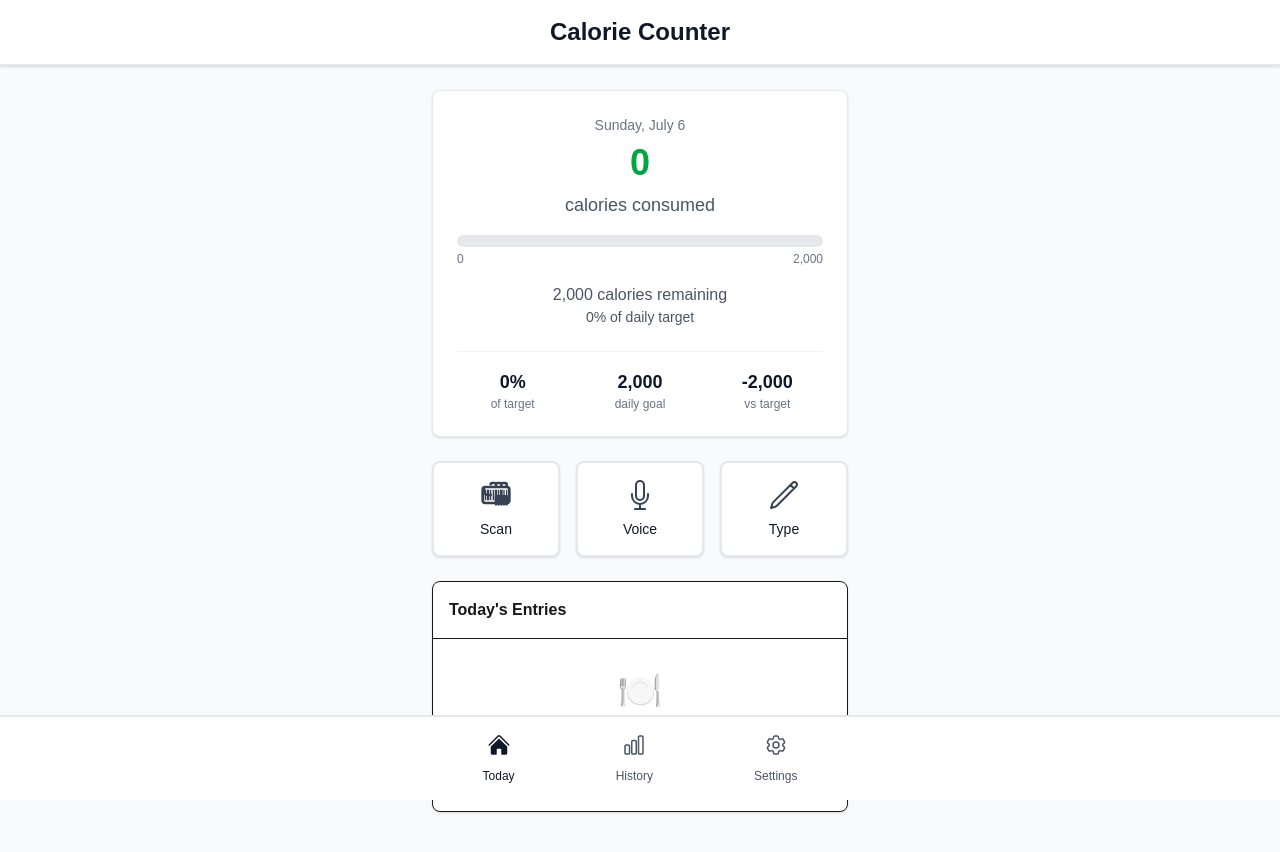
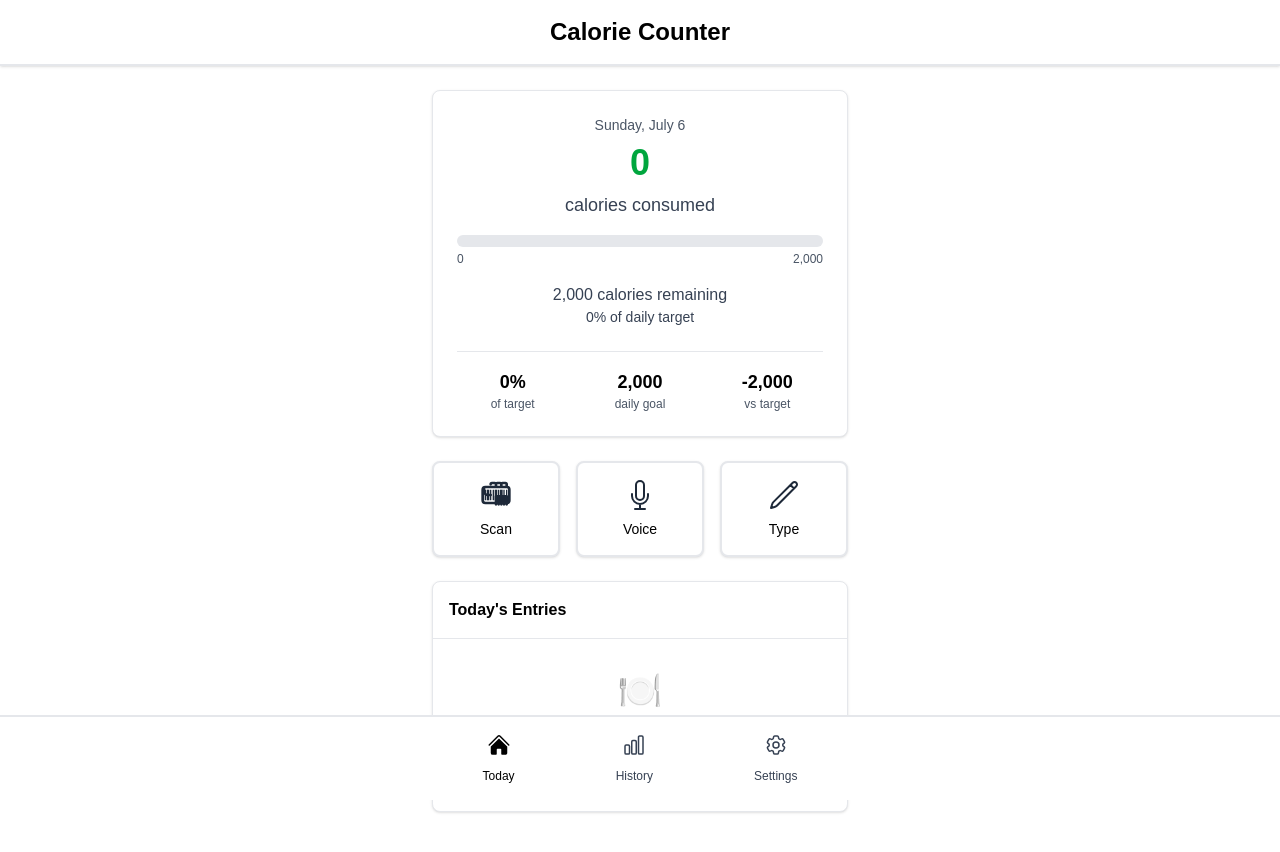
Before and after one commit to TheMarco/caloriecounter, a Next.js app: page / in a window 1280 px wide. Shown: the top 852 px of the page. Built offline with nearby package versions, Linux system fonts and the light colour scheme.

Commit message:
lots of updates

```diff
--- a/src/app/globals.css
+++ b/src/app/globals.css
@@ -2,25 +2,77 @@
 
 :root {
   --background: #ffffff;
-  --foreground: #171717;
+  --foreground: #000000;
+  --card-background: #ffffff;
+  --card-foreground: #000000;
+  --border: #e5e7eb;
+  --input: #ffffff;
+  --primary: #3b82f6;
+  --primary-foreground: #ffffff;
+  --secondary: #f3f4f6;
+  --secondary-foreground: #374151;
+  --muted: #f9fafb;
+  --muted-foreground: #6b7280;
+  --accent: #f3f4f6;
+  --accent-foreground: #374151;
+  --destructive: #ef4444;
+  --destructive-foreground: #ffffff;
 }
 
 :root.dark {
-  --background: #0a0a0a;
-  --foreground: #ededed;
+  --background: #000000;
+  --foreground: #ffffff;
+  --card-background: #111111;
+  --card-foreground: #ffffff;
+  --border: #333333;
+  --input: #111111;
+  --primary: #3b82f6;
+  --primary-foreground: #ffffff;
+  --secondary: #1a1a1a;
+  --secondary-foreground: #e5e5e5;
+  --muted: #1a1a1a;
+  --muted-foreground: #a3a3a3;
+  --accent: #1a1a1a;
+  --accent-foreground: #e5e5e5;
+  --destructive: #ef4444;
+  --destructive-foreground: #ffffff;
 }
 
 @theme inline {
   --color-background: var(--background);
   --color-foreground: var(--foreground);
+  --color-card: var(--card-background);
+  --color-card-foreground: var(--card-foreground);
+  --color-border: var(--border);
+  --color-input: var(--input);
+  --color-primary: var(--primary);
+  --color-primary-foreground: var(--primary-foreground);
+  --color-secondary: var(--secondary);
+  --color-secondary-foreground: var(--secondary-foreground);
+  --color-muted: var(--muted);
+  --color-muted-foreground: var(--muted-foreground);
+  --color-accent: var(--accent);
+  --color-accent-foreground: var(--accent-foreground);
+  --color-destructive: var(--destructive);
+  --color-destructive-foreground: var(--destructive-foreground);
   --font-sans: var(--font-geist-sans);
   --font-mono: var(--font-geist-mono);
 }
 
 @media (prefers-color-scheme: dark) {
   :root:not(.dark):not(.light) {
-    --background: #0a0a0a;
-    --foreground: #ededed;
+    --background: #000000;
+    --foreground: #ffffff;
+    --card-background: #111111;
+    --card-foreground: #ffffff;
+    --border: #333333;
+    --input: #111111;
+    --secondary: #1a1a1a;
+    --secondary-foreground: #e5e5e5;
+    --muted: #1a1a1a;
+    --muted-foreground: #a3a3a3;
+    --accent: #1a1a1a;
+    --accent-foreground: #e5e5e5;
   }
 }
 
@@ -29,4 +81,5 @@ body {
   color: var(--foreground);
   font-family: Arial, Helvetica, sans-serif;
   transition: background-color 0.2s ease, color 0.2s ease;
+  min-height: 100vh;
 }
--- a/src/app/page.tsx
+++ b/src/app/page.tsx
@@ -105,11 +105,11 @@ export default function Home() {
   }
 
   return (
-    <div className="min-h-screen bg-gray-50 dark:bg-gray-900">
+    <div className="min-h-screen bg-white dark:bg-black">
       {/* Header */}
-      <header className="bg-white dark:bg-gray-800 shadow-sm border-b-2 border-gray-200 dark:border-gray-700">
+      <header className="bg-white dark:bg-black shadow-sm border-b-2 border-gray-200 dark:border-gray-600">
         <div className="max-w-md mx-auto px-4 py-4">
-          <h1 className="text-2xl font-bold text-center text-gray-900 dark:text-white">Calorie Counter</h1>
+          <h1 className="text-2xl font-bold text-center text-black dark:text-white">Calorie Counter</h1>
         </div>
       </header>
 
@@ -139,24 +139,24 @@ export default function Home() {
       </main>
 
       {/* Bottom Navigation */}
-      <nav className="fixed bottom-0 left-0 right-0 bg-white dark:bg-gray-800 border-t-2 border-gray-200 dark:border-gray-700">
+      <nav className="fixed bottom-0 left-0 right-0 bg-white dark:bg-black border-t-2 border-gray-200 dark:border-gray-600">
         <div className="max-w-md mx-auto px-4">
           <div className="flex justify-around py-2">
-            <button className="flex flex-col items-center py-2 px-4 text-gray-900 dark:text-white">
+            <button className="flex flex-col items-center py-2 px-4 text-black dark:text-white">
               <div className="mb-1">
-                <HomeIconComponent size="lg" solid className="text-gray-900 dark:text-white" />
+                <HomeIconComponent size="lg" solid className="text-black dark:text-white" />
               </div>
               <div className="text-xs font-medium">Today</div>
             </button>
-            <a href="/history" className="flex flex-col items-center py-2 px-4 text-gray-600 hover:text-gray-900 dark:text-gray-400 dark:hover:text-white">
+            <a href="/history" className="flex flex-col items-center py-2 px-4 text-gray-700 hover:text-black dark:text-gray-300 dark:hover:text-white">
               <div className="mb-1">
-                <ChartIconComponent size="lg" className="text-gray-600 hover:text-gray-900 dark:text-gray-400 dark:hover:text-white" />
+                <ChartIconComponent size="lg" className="text-gray-700 hover:text-black dark:text-gray-300 dark:hover:text-white" />
               </div>
               <div className="text-xs font-medium">History</div>
             </a>
-            <a href="/settings" className="flex flex-col items-center py-2 px-4 text-gray-600 hover:text-gray-900 dark:text-gray-400 dark:hover:text-white">
+            <a href="/settings" className="flex flex-col items-center py-2 px-4 text-gray-700 hover:text-black dark:text-gray-300 dark:hover:text-white">
               <div className="mb-1">
-                <SettingsIconComponent size="lg" className="text-gray-600 hover:text-gray-900 dark:text-gray-400 dark:hover:text-white" />
+                <SettingsIconComponent size="lg" className="text-gray-700 hover:text-black dark:text-gray-300 dark:hover:text-white" />
               </div>
               <div className="text-xs font-medium">Settings</div>
             </a>
--- a/src/components/AddFab.tsx
+++ b/src/components/AddFab.tsx
@@ -8,32 +8,32 @@ export function AddFab({ onScan, onVoice, onText }: AddFabProps) {
     <div className="grid grid-cols-3 gap-4 mb-6">
       <button
         onClick={onScan}
-        className="bg-white dark:bg-gray-800 rounded-lg shadow-sm border-2 border-gray-200 dark:border-gray-600 p-4 text-center hover:bg-gray-50 dark:hover:bg-gray-700 hover:border-gray-300 dark:hover:border-gray-500 transition-colors active:bg-gray-100 dark:active:bg-gray-600"
+        className="bg-white dark:bg-gray-900 rounded-lg shadow-sm border-2 border-gray-200 dark:border-gray-600 p-4 text-center hover:bg-gray-50 dark:hover:bg-gray-800 hover:border-gray-300 dark:hover:border-gray-500 transition-colors active:bg-gray-100 dark:active:bg-gray-700"
       >
         <div className="mb-2 flex justify-center">
-          <BarcodeIconComponent size="xl" className="text-gray-700 dark:text-gray-300" />
+          <BarcodeIconComponent size="xl" className="text-gray-800 dark:text-gray-200" />
         </div>
-        <div className="text-sm font-medium text-gray-900 dark:text-white">Scan</div>
+        <div className="text-sm font-medium text-black dark:text-white">Scan</div>
       </button>
 
       <button
         onClick={onVoice}
-        className="bg-white dark:bg-gray-800 rounded-lg shadow-sm border-2 border-gray-200 dark:border-gray-600 p-4 text-center hover:bg-gray-50 dark:hover:bg-gray-700 hover:border-gray-300 dark:hover:border-gray-500 transition-colors active:bg-gray-100 dark:active:bg-gray-600"
+        className="bg-white dark:bg-gray-900 rounded-lg shadow-sm border-2 border-gray-200 dark:border-gray-600 p-4 text-center hover:bg-gray-50 dark:hover:bg-gray-800 hover:border-gray-300 dark:hover:border-gray-500 transition-colors active:bg-gray-100 dark:active:bg-gray-700"
       >
         <div className="mb-2 flex justify-center">
-          <MicrophoneIconComponent size="xl" className="text-gray-700 dark:text-gray-300" />
+          <MicrophoneIconComponent size="xl" className="text-gray-800 dark:text-gray-200" />
         </div>
-        <div className="text-sm font-medium text-gray-900 dark:text-white">Voice</div>
+        <div className="text-sm font-medium text-black dark:text-white">Voice</div>
       </button>
 
       <button
         onClick={onText}
-        className="bg-white dark:bg-gray-800 rounded-lg shadow-sm border-2 border-gray-200 dark:border-gray-600 p-4 text-center hover:bg-gray-50 dark:hover:bg-gray-700 hover:border-gray-300 dark:hover:border-gray-500 transition-colors active:bg-gray-100 dark:active:bg-gray-600"
+        className="bg-white dark:bg-gray-900 rounded-lg shadow-sm border-2 border-gray-200 dark:border-gray-600 p-4 text-center hover:bg-gray-50 dark:hover:bg-gray-800 hover:border-gray-300 dark:hover:border-gray-500 transition-colors active:bg-gray-100 dark:active:bg-gray-700"
       >
         <div className="mb-2 flex justify-center">
-          <PencilIconComponent size="xl" className="text-gray-700 dark:text-gray-300" />
+          <PencilIconComponent size="xl" className="text-gray-800 dark:text-gray-200" />
         </div>
-        <div className="text-sm font-medium text-gray-900 dark:text-white">Type</div>
+        <div className="text-sm font-medium text-black dark:text-white">Type</div>
       </button>
     </div>
   );
--- a/src/components/EntryList.tsx
+++ b/src/components/EntryList.tsx
@@ -57,33 +57,33 @@ export function EntryList({ entries, onDelete, onEdit, isLoading }: EntryListPro
   const getMethodIcon = (method: string) => {
     switch (method) {
       case 'barcode':
-        return <BarcodeIconComponent size="sm" className="text-gray-500" />;
+        return <BarcodeIconComponent size="sm" className="text-gray-600 dark:text-gray-400" />;
       case 'voice':
-        return <MicrophoneIconComponent size="sm" className="text-gray-500" />;
+        return <MicrophoneIconComponent size="sm" className="text-gray-600 dark:text-gray-400" />;
       case 'text':
-        return <PencilIconComponent size="sm" className="text-gray-500" />;
+        return <PencilIconComponent size="sm" className="text-gray-600 dark:text-gray-400" />;
       default:
-        return <PencilIconComponent size="sm" className="text-gray-500" />;
+        return <PencilIconComponent size="sm" className="text-gray-600 dark:text-gray-400" />;
     }
   };
 
   if (isLoading) {
     return (
-      <div className="bg-white rounded-lg shadow-sm border mb-8">
-        <div className="p-4 border-b">
-          <h3 className="font-semibold">Today&apos;s Entries</h3>
+      <div className="bg-white dark:bg-gray-900 rounded-lg shadow-sm border border-gray-200 dark:border-gray-600 mb-8">
+        <div className="p-4 border-b border-gray-200 dark:border-gray-600">
+          <h3 className="font-semibold text-black dark:text-white">Today&apos;s Entries</h3>
         </div>
         <div className="p-4">
           <div className="space-y-3">
             {[1, 2, 3].map((i) => (
               <div key={i} className="animate-pulse">
                 <div className="flex items-center space-x-3">
-                  <div className="w-8 h-8 bg-gray-200 rounded"></div>
+                  <div className="w-8 h-8 bg-gray-200 dark:bg-gray-700 rounded"></div>
                   <div className="flex-1">
-                    <div className="h-4 bg-gray-200 rounded w-3/4 mb-2"></div>
-                    <div className="h-3 bg-gray-200 rounded w-1/2"></div>
+                    <div className="h-4 bg-gray-200 dark:bg-gray-700 rounded w-3/4 mb-2"></div>
+                    <div className="h-3 bg-gray-200 dark:bg-gray-700 rounded w-1/2"></div>
                   </div>
-                  <div className="w-12 h-4 bg-gray-200 rounded"></div>
+                  <div className="w-12 h-4 bg-gray-200 dark:bg-gray-700 rounded"></div>
                 </div>
               </div>
             ))}
@@ -95,14 +95,14 @@ export function EntryList({ entries, onDelete, onEdit, isLoading }: EntryListPro
 
   if (entries.length === 0) {
     return (
-      <div className="bg-white rounded-lg shadow-sm border mb-8">
-        <div className="p-4 border-b">
-          <h3 className="font-semibold">Today&apos;s Entries</h3>
+      <div className="bg-white dark:bg-gray-900 rounded-lg shadow-sm border border-gray-200 dark:border-gray-600 mb-8">
+        <div className="p-4 border-b border-gray-200 dark:border-gray-600">
+          <h3 className="font-semibold text-black dark:text-white">Today&apos;s Entries</h3>
         </div>
         <div className="p-8 text-center">
           <div className="text-4xl mb-4">🍽️</div>
-          <p className="text-gray-500 mb-2">No entries yet today</p>
-          <p className="text-sm text-gray-400">
+          <p className="text-gray-600 dark:text-gray-300 mb-2">No entries yet today</p>
+          <p className="text-sm text-gray-500 dark:text-gray-400">
             Add your first meal using the buttons above!
           </p>
         </div>
@@ -111,16 +111,16 @@ export function EntryList({ entries, onDelete, onEdit, isLoading }: EntryListPro
   }
 
   return (
-    <div className="bg-white rounded-lg shadow-sm border mb-8">
-      <div className="p-4 border-b">
-        <h3 className="font-semibold">Today&apos;s Entries</h3>
-        <p className="text-sm text-gray-500">{entries.length} item{entries.length !== 1 ? 's' : ''}</p>
+    <div className="bg-white dark:bg-gray-900 rounded-lg shadow-sm border border-gray-200 dark:border-gray-600 mb-8">
+      <div className="p-4 border-b border-gray-200 dark:border-gray-600">
+        <h3 className="font-semibold text-black dark:text-white">Today&apos;s Entries</h3>
+        <p className="text-sm text-gray-600 dark:text-gray-300">{entries.length} item{entries.length !== 1 ? 's' : ''}</p>
       </div>
-      <div className="divide-y divide-gray-100">
+      <div className="divide-y divide-gray-200 dark:divide-gray-600">
         {entries.map((entry) => (
           <div
             key={entry.id}
-            className="p-4 hover:bg-gray-50 transition-colors"
+            className="p-4 hover:bg-gray-50 dark:hover:bg-gray-800 transition-colors"
           >
             <div className="flex items-center justify-between">
               <div className="flex items-center space-x-3 flex-1">
@@ -132,16 +132,16 @@ export function EntryList({ entries, onDelete, onEdit, isLoading }: EntryListPro
                 {/* Food Info */}
                 <div className="flex-1 min-w-0">
                   <div className="flex items-center space-x-2">
-                    <h4 className="font-medium text-gray-900 truncate">
+                    <h4 className="font-medium text-black dark:text-white truncate">
                       {entry.food}
                     </h4>
                     {entry.confidence && entry.confidence < 0.8 && (
-                      <span className="text-xs bg-yellow-100 text-yellow-800 px-2 py-1 rounded">
+                      <span className="text-xs bg-yellow-100 dark:bg-yellow-900 text-yellow-800 dark:text-yellow-200 px-2 py-1 rounded">
                         Low confidence
                       </span>
                     )}
                   </div>
-                  <div className="flex items-center space-x-2 text-sm text-gray-500">
+                  <div className="flex items-center space-x-2 text-sm text-gray-600 dark:text-gray-300">
                     <span>{entry.qty} {entry.unit}</span>
                     <span>•</span>
                     <span>{formatTime(entry.ts)}</span>
@@ -150,7 +150,7 @@ export function EntryList({ entries, onDelete, onEdit, isLoading }: EntryListPro
 
                 {/* Calories */}
                 <div className="text-right">
-                  <div className="font-semibold text-gray-900">
+                  <div className="font-semibold text-black dark:text-white">
                     {entry.kcal} cal
                   </div>
                 </div>
@@ -161,7 +161,7 @@ export function EntryList({ entries, onDelete, onEdit, isLoading }: EntryListPro
                 {onEdit && (
                   <button
                     onClick={() => onEdit(entry)}
-                    className="p-2 text-gray-400 hover:text-blue-600 transition-colors"
+                    className="p-2 text-gray-500 dark:text-gray-400 hover:text-blue-600 dark:hover:text-blue-400 transition-colors"
                     title="Edit entry"
                   >
                     <svg className="w-4 h-4" fill="none" stroke="currentColor" viewBox="0 0 24 24">
@@ -173,13 +173,13 @@ export function EntryList({ entries, onDelete, onEdit, isLoading }: EntryListPro
                 <button
                   onClick={() => handleDeleteClick(entry)}
                   disabled={deletingId === entry.id}
-                  className="p-2 text-gray-400 hover:text-red-600 transition-colors disabled:opacity-50"
+                  className="p-2 text-gray-500 dark:text-gray-400 hover:text-red-600 dark:hover:text-red-400 transition-colors disabled:opacity-50"
                   title="Delete entry"
                 >
                   {deletingId === entry.id ? (
                     <div className="w-4 h-4 animate-spin rounded-full border-2 border-red-600 border-t-transparent"></div>
                   ) : (
-                    <DeleteIconComponent size="sm" className="text-gray-400 hover:text-red-600" />
+                    <DeleteIconComponent size="sm" className="text-gray-500 dark:text-gray-400 hover:text-red-600 dark:hover:text-red-400" />
                   )}
                 </button>
               </div>
--- a/src/components/TotalCard.tsx
+++ b/src/components/TotalCard.tsx
@@ -34,10 +34,10 @@ export function TotalCard({ total, date }: Omit<TotalCardProps, 'target'>) {
   };
 
   return (
-    <div className="bg-white dark:bg-gray-800 rounded-lg shadow-sm border border-gray-200 dark:border-gray-700 p-6 mb-6">
+    <div className="bg-white dark:bg-gray-900 rounded-lg shadow-sm border border-gray-200 dark:border-gray-600 p-6 mb-6">
       <div className="text-center">
         {/* Date */}
-        <p className="text-sm text-gray-500 dark:text-gray-400 mb-2">
+        <p className="text-sm text-gray-600 dark:text-gray-300 mb-2">
           {formatDate(date)}
         </p>
 
@@ -46,7 +46,7 @@ export function TotalCard({ total, date }: Omit<TotalCardProps, 'target'>) {
           <div className={`text-4xl font-bold mb-2 ${getStatusColor()}`}>
             {total.toLocaleString()}
           </div>
-          <p className="text-lg text-gray-600 dark:text-gray-400">calories consumed</p>
+          <p className="text-lg text-gray-700 dark:text-gray-200">calories consumed</p>
         </div>
 
         {/* Progress Bar */}
@@ -57,7 +57,7 @@ export function TotalCard({ total, date }: Omit<TotalCardProps, 'target'>) {
               style={{ width: `${Math.min(percentage, 100)}%` }}
             ></div>
           </div>
-          <div className="flex justify-between text-xs text-gray-500 dark:text-gray-400 mt-1">
+          <div className="flex justify-between text-xs text-gray-600 dark:text-gray-300 mt-1">
             <span>0</span>
             <span>{target.toLocaleString()}</span>
           </div>
@@ -66,12 +66,12 @@ export function TotalCard({ total, date }: Omit<TotalCardProps, 'target'>) {
         {/* Status */}
         <div className="space-y-2">
           {isOverTarget ? (
-            <div className="text-red-600">
+            <div className="text-red-600 dark:text-red-400">
               <p className="font-medium">Over target by {(total - target).toLocaleString()} calories</p>
               <p className="text-sm">Consider lighter meals or more activity</p>
             </div>
           ) : (
-            <div className="text-gray-600 dark:text-gray-400">
+            <div className="text-gray-700 dark:text-gray-200">
               <p className="font-medium">{remaining.toLocaleString()} calories remaining</p>
               <p className="text-sm">{percentage.toFixed(0)}% of daily target</p>
             </div>
@@ -79,20 +79,20 @@ export function TotalCard({ total, date }: Omit<TotalCardProps, 'target'>) {
         </div>
 
         {/* Quick Stats */}
-        <div className="grid grid-cols-3 gap-4 mt-6 pt-4 border-t border-gray-100">
+        <div className="grid grid-cols-3 gap-4 mt-6 pt-4 border-t border-gray-200 dark:border-gray-600">
           <div className="text-center">
-            <div className="text-lg font-semibold text-gray-900">{percentage.toFixed(0)}%</div>
-            <div className="text-xs text-gray-500">of target</div>
+            <div className="text-lg font-semibold text-black dark:text-white">{percentage.toFixed(0)}%</div>
+            <div className="text-xs text-gray-600 dark:text-gray-300">of target</div>
           </div>
           <div className="text-center">
-            <div className="text-lg font-semibold text-gray-900">{target.toLocaleString()}</div>
-            <div className="text-xs text-gray-500">daily goal</div>
+            <div className="text-lg font-semibold text-black dark:text-white">{target.toLocaleString()}</div>
+            <div className="text-xs text-gray-600 dark:text-gray-300">daily goal</div>
           </div>
           <div className="text-center">
-            <div className="text-lg font-semibold text-gray-900">
+            <div className="text-lg font-semibold text-black dark:text-white">
               {isOverTarget ? '+' : ''}{(total - target).toLocaleString()}
             </div>
-            <div className="text-xs text-gray-500">vs target</div>
+            <div className="text-xs text-gray-600 dark:text-gray-300">vs target</div>
           </div>
         </div>
       </div>
--- a/src/contexts/ThemeContext.tsx
+++ b/src/contexts/ThemeContext.tsx
@@ -40,10 +40,13 @@ export function ThemeProvider({ children }: { children: React.ReactNode }) {
 
     const root = document.documentElement;
 
+    // Remove both classes first to avoid conflicts
+    root.classList.remove('dark', 'light');
+
     if (theme === 'dark') {
       root.classList.add('dark');
     } else {
-      root.classList.remove('dark');
+      root.classList.add('light');
     }
 
     // Save to localStorage
```
Also changed, not shown: src/app/settings/page.tsx (+34 -34 lines), src/components/BarcodeScanner.tsx (+5 -13 lines), src/components/ConfirmDialog.tsx (+8 -8 lines), public/sw.js, 1 other file (tests, documents, lock files or other folders).
